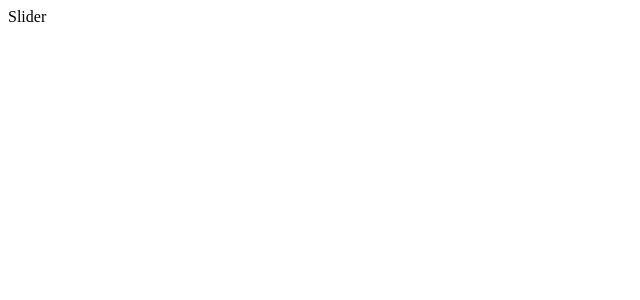
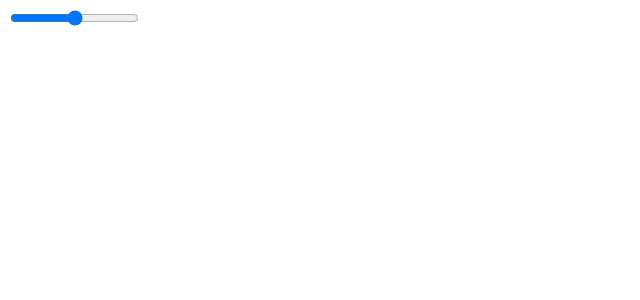
Before and after one commit to pastrychefgamer/photo-editor-react, a React (Create React App) app: page / in a window 1280 px wide. Shown: the top 300 px of the page, without its empty margins (0-640 px from the left). Built offline with nearby package versions, Linux system fonts and the light colour scheme.

Commit message:
now have an interactive slider bar

```diff
--- a/src/Slider.js
+++ b/src/Slider.js
@@ -2,8 +2,8 @@ import React from 'react'
 
 export default function Slider() {
     return (
-        <div>
-            Slider
+        <div className="slider-container">
+            <input type="range" className="slider" />
         </div>
     )
 }
```
